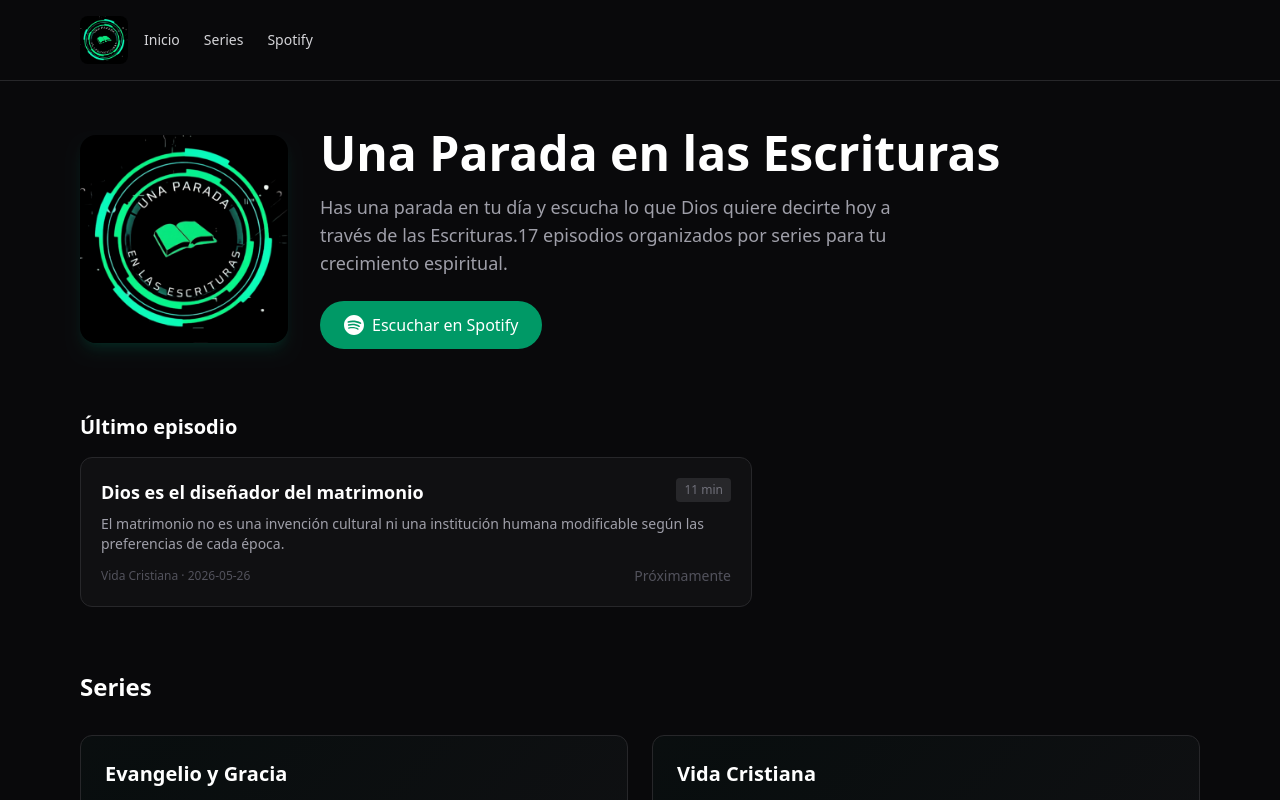
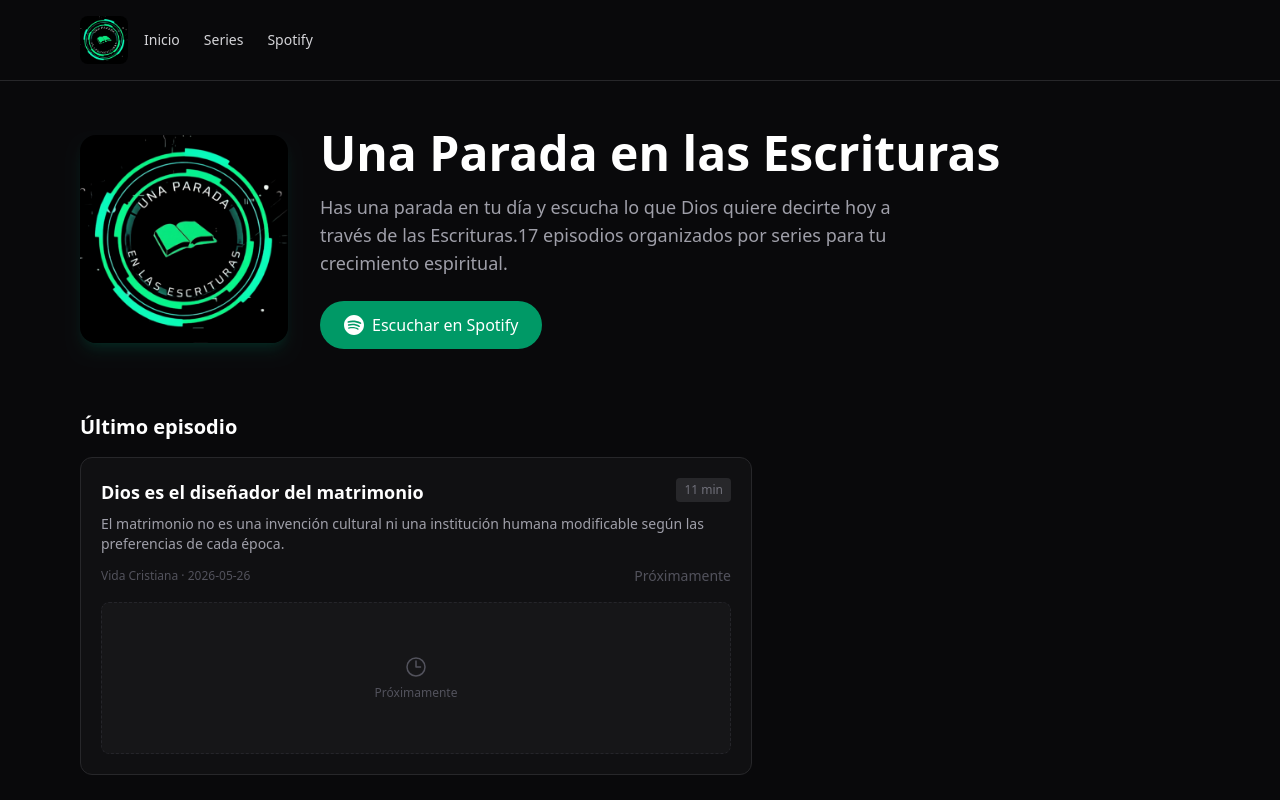
Before and after one commit to castrosergio1008/UnaParadaEnLasEscrituras, a Next.js app: page / in a window 1280 px wide. Shown: the top 800 px of the page. Built offline with nearby package versions, Linux system fonts and the light colour scheme.

Commit message:
Fix: uniform episode cards - remove opacity-dim on non-Spotify episodes, add consistent placeholder

```diff
--- a/src/app/admin/series/[id]/edit/page.tsx
+++ b/src/app/admin/series/[id]/edit/page.tsx
@@ -186,11 +186,7 @@ export default function EditSeries() {
           {series.episodes.map((ep, i) => (
             <div
               key={ep.id}
-              className={`p-5 rounded-xl border transition-colors ${
-                ep.spotifyId
-                  ? "border-zinc-700/50 bg-zinc-900/80"
-                  : "border-zinc-800/50 bg-zinc-900/40 opacity-70"
-              }`}
+              className="p-5 rounded-xl border border-zinc-800 bg-zinc-900/50 transition-colors"
             >
               <div className="flex items-start gap-4">
                 <span className="shrink-0 w-8 h-8 rounded-lg bg-zinc-800 flex items-center justify-center text-xs font-mono text-zinc-500 mt-0.5">
--- a/src/app/page.tsx
+++ b/src/app/page.tsx
@@ -66,8 +66,8 @@ export default async function Home() {
               <span className="text-zinc-600 text-sm">Próximamente</span>
             )}
           </div>
-          {allEpisodes[0].spotifyId && (
-            <div className="mt-4 rounded-lg overflow-hidden bg-zinc-800/50">
+          <div className="mt-4 rounded-lg overflow-hidden">
+            {allEpisodes[0].spotifyId ? (
               <iframe
                 src={`https://open.spotify.com/embed/episode/${allEpisodes[0].spotifyId}?utm_source=generator`}
                 width="100%"
@@ -76,8 +76,15 @@ export default async function Home() {
                 loading="lazy"
                 className="block"
               />
-            </div>
-          )}
+            ) : (
+              <div className="h-[152px] rounded-lg bg-zinc-800/30 border border-dashed border-zinc-700/40 flex flex-col items-center justify-center gap-1.5">
+                <svg className="w-6 h-6 text-zinc-600" fill="none" viewBox="0 0 24 24" stroke="currentColor" strokeWidth={1.5}>
+                  <path strokeLinecap="round" strokeLinejoin="round" d="M12 6v6h4.5m4.5 0a9 9 0 11-18 0 9 9 0 0118 0z" />
+                </svg>
+                <span className="text-xs text-zinc-600">Próximamente</span>
+              </div>
+            )}
+          </div>
         </div>
       </section>
 
--- a/src/app/series/[id]/page.tsx
+++ b/src/app/series/[id]/page.tsx
@@ -49,7 +49,7 @@ export default async function SeriesDetail({ params }: { params: Promise<{ id: s
                 <span className="text-zinc-600 text-sm">Próximamente</span>
               )}
             </div>
-            {ep.spotifyId && (
+            {ep.spotifyId ? (
               <div className="mt-4 rounded-lg overflow-hidden bg-zinc-800/50">
                 <iframe
                   src={`https://open.spotify.com/embed/episode/${ep.spotifyId}?utm_source=generator`}
@@ -60,6 +60,13 @@ export default async function SeriesDetail({ params }: { params: Promise<{ id: s
                   className="block"
                 />
               </div>
+            ) : (
+              <div className="mt-4 h-[152px] rounded-lg bg-zinc-800/30 border border-dashed border-zinc-700/40 flex flex-col items-center justify-center gap-1.5">
+                <svg className="w-6 h-6 text-zinc-600" fill="none" viewBox="0 0 24 24" stroke="currentColor" strokeWidth={1.5}>
+                  <path strokeLinecap="round" strokeLinejoin="round" d="M12 6v6h4.5m4.5 0a9 9 0 11-18 0 9 9 0 0118 0z" />
+                </svg>
+                <span className="text-xs text-zinc-600">Próximamente</span>
+              </div>
             )}
           </article>
         ))}
```
